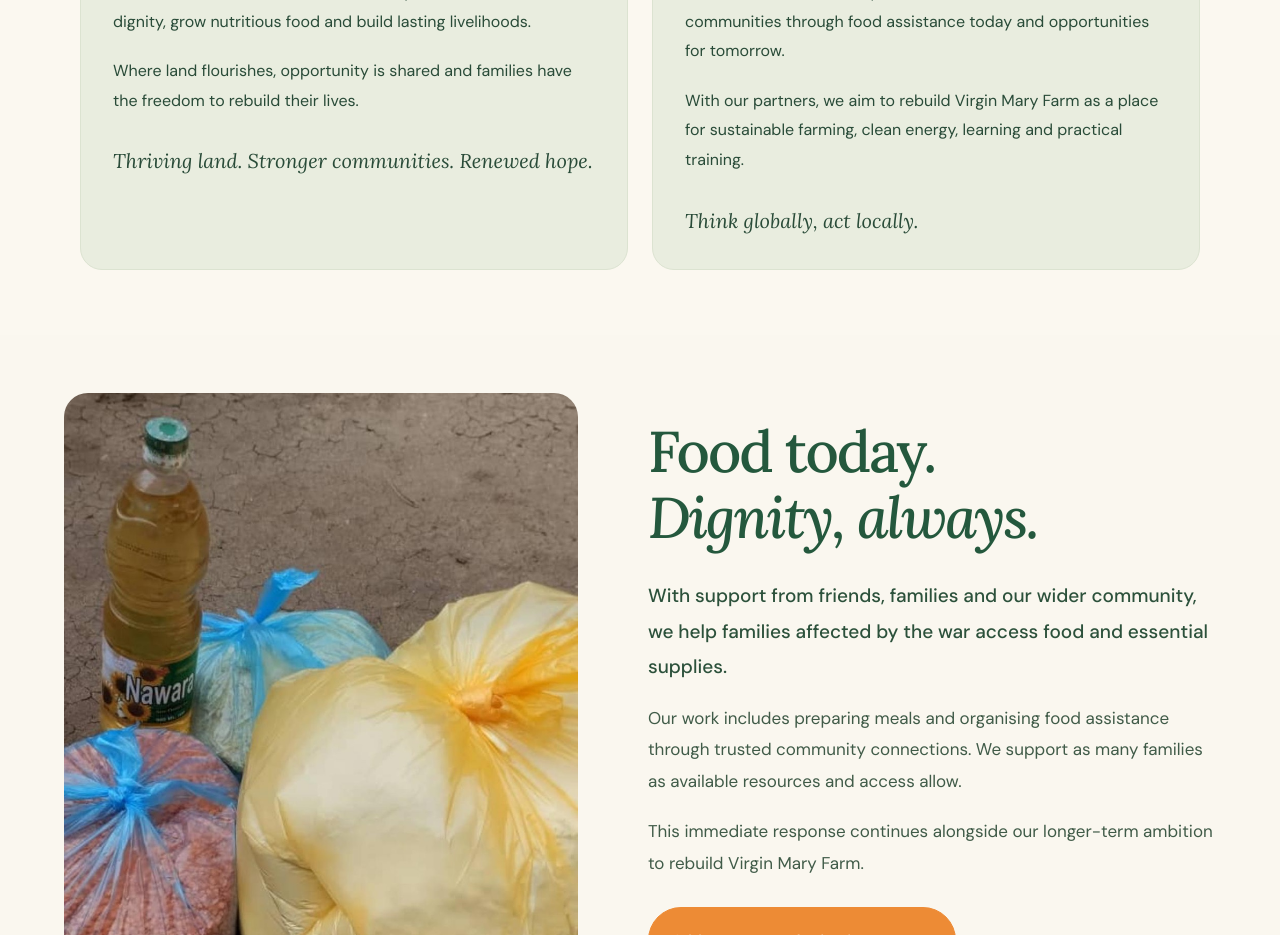
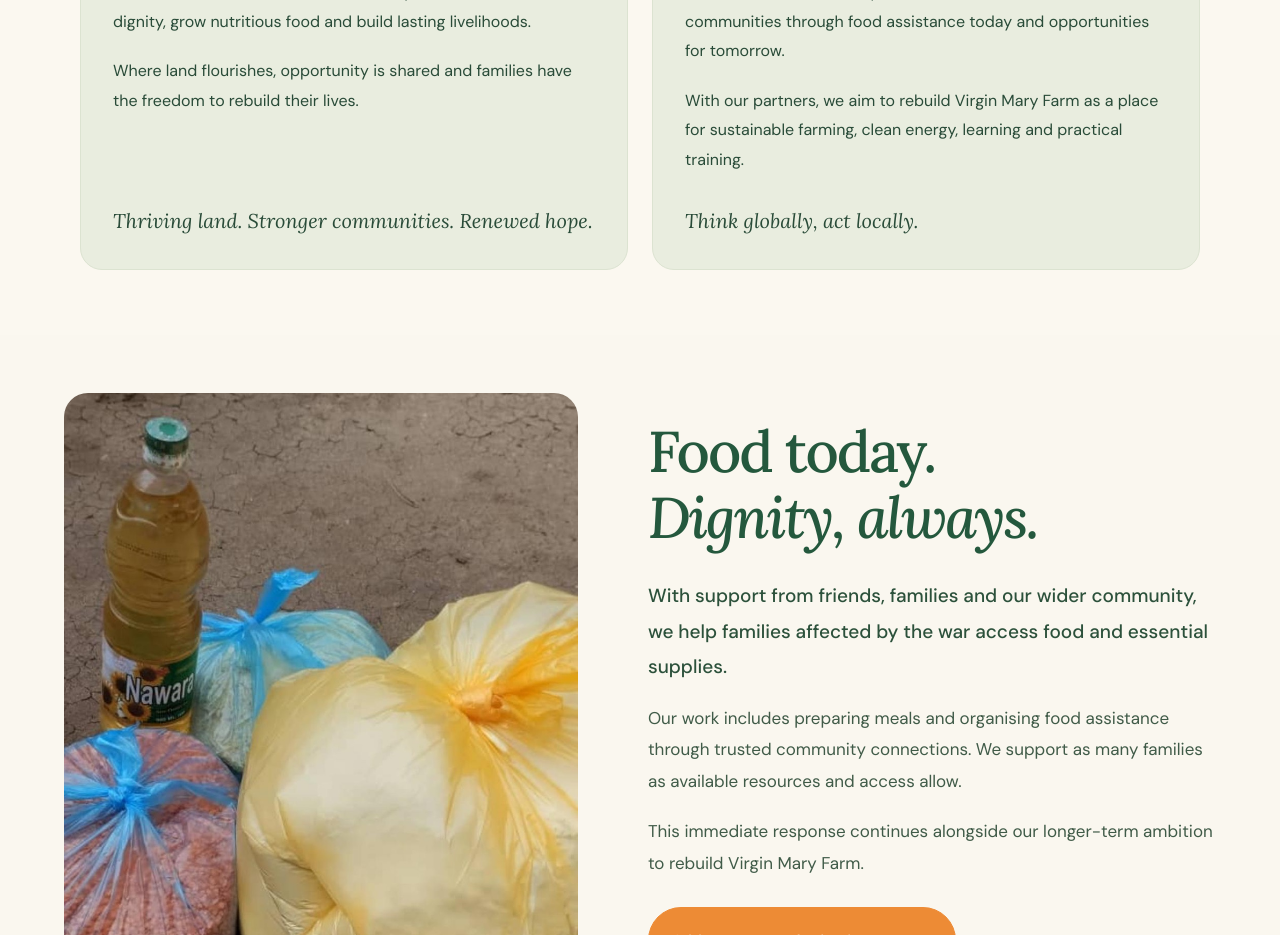
Before and after one commit to Hero988/RiseMeUp, a React (Vite) app: page / in a window 1280 px wide. Shown: the part 3420-4355 px from the top of the page. Built offline with nearby package versions, Linux system fonts and the light colour scheme; a web font is replaced by a local one.

Commit message:
Align both Vision and Mission closing lines at the bottom of their cards

```diff
--- a/src/components/VisionField.css
+++ b/src/components/VisionField.css
@@ -48,7 +48,7 @@
   max-width:none;margin:0 0 20px;text-shadow:none;
 }
 .home-page #vision-mission.rm-field-vision .vision-grid article > p + p:not(.chapter) {margin-top:0}
-.home-page #vision-mission.rm-field-vision .vision-grid article > p:last-child {
+.home-page #vision-mission.rm-field-vision .vision-grid article > p:last-child:not(.chapter) {
   font:italic 400 20px/1.6 'Lora',Georgia,serif;color:#294b38;
   margin:auto 0 0;padding-top:10px;
 }
```
